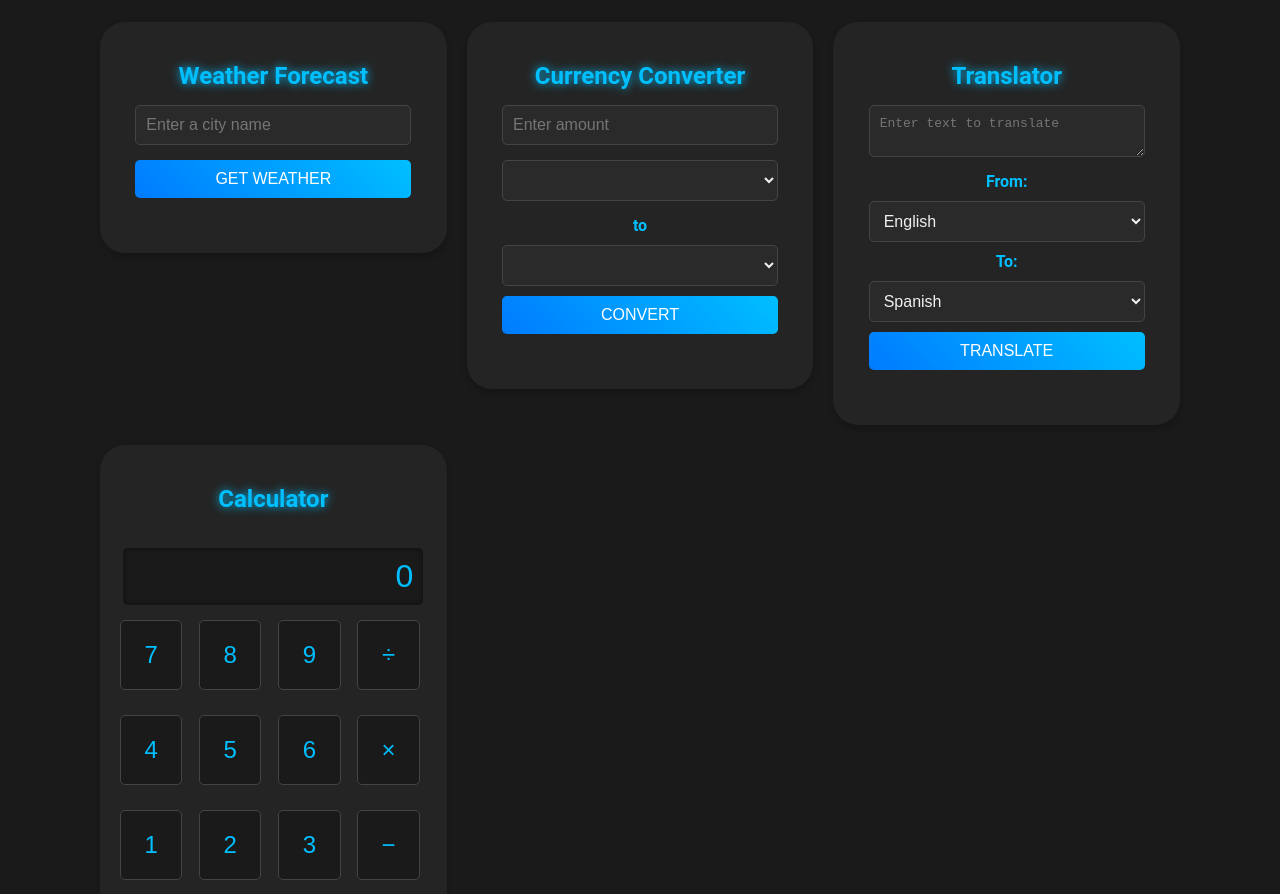
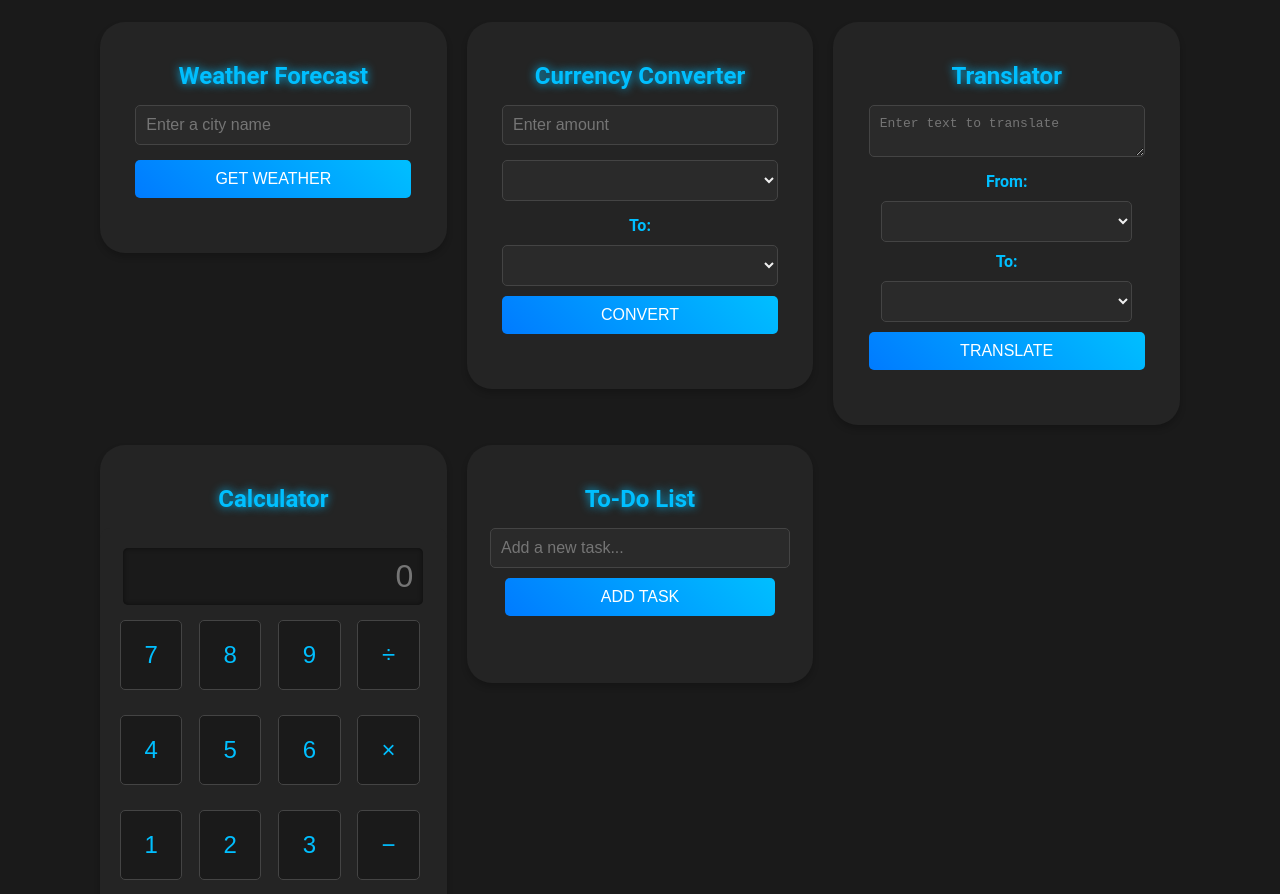
Before and after one commit to YakovCo44/STIN, a plain HTML site: page index.html in a window 1280 px wide. Shown: the part 206-1100 px from the top of the page. Drawn offline with Linux system fonts and the light colour scheme; files that its build step writes are made by us from their sources; no server answers.

Commit message:
Update index.html

```diff
--- a/index.html
+++ b/index.html
@@ -3,7 +3,7 @@
 <head>
   <meta charset="UTF-8" />
   <meta name="viewport" content="width=device-width, initial-scale=1.0" />
-    <link rel="stylesheet" href="css/style.css" />
+  <link rel="stylesheet" href="style.css" />
   <title>STIN - Small Things I Need</title>
 </head>
 <body>
@@ -30,7 +30,7 @@
       <div>
         <input type="number" id="amount" placeholder="Enter amount" />
         <select id="from-currency"></select>
-      <span>to</span>
+        <span>To:</span>
         <select id="to-currency"></select>
         <button id="convert" class="convert">Convert</button>
       </div>
@@ -81,13 +81,25 @@
         </div>
       </div>
     </section>
+
+    <section id="todo-list" class="feature-block">
+      <h2>To-Do List</h2>
+      <div id="todo-container">
+        <input
+          type="text"
+          id="todo-input"
+          placeholder="Add a new task..."
+        />
+        <button id="add-task-btn">Add Task</button>
+        <ul id="todo-tasks"></ul>
+      </div>
+    </section>
   </main>
-
 
   <footer>
     <p>&copy; 2025 STIN. All rights reserved.</p>
   </footer>
 
-    <script src="js/main.js"></script>
+  <script src="main.js"></script>
 </body>
 </html>
```
Lines whose indentation alone changed are shown as unchanged.
